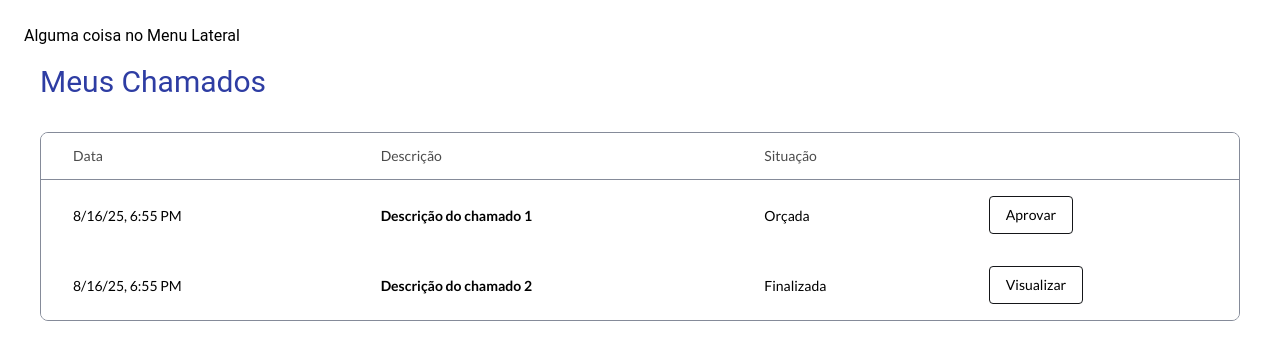
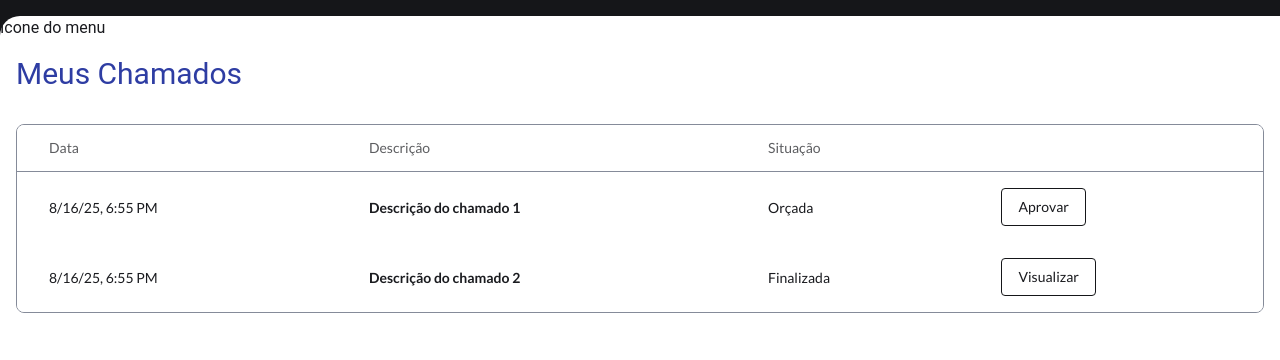
Before and after one commit to AngeloPre/web2, an Angular app in the folder web/: page /customer in a window 1280 px wide. Shown: the top 360 px of the page. Built offline with nearby package versions, Linux system fonts and the light colour scheme.

Commit message:
feat: :sparkles: layout inicial do menu-lateral
criado o layout-inicial do menu-lateral com toggle para resize

```diff
--- a/web/src/app/layouts/menu-lateral/menu-lateral.component.html
+++ b/web/src/app/layouts/menu-lateral/menu-lateral.component.html
@@ -1,4 +1,57 @@
-<main class="p-6">
-    <div>Alguma coisa no Menu Lateral</div>
-    <router-outlet />
+<main class="h-screen w-screen">
+    <mat-drawer-container class="h-full w-full !bg-figma-gray-600">
+        <!-- side-menu -->
+        <mat-drawer #menu mode="side" class="!w-56 !bg-figma-gray-600" >
+            <div class="h-full w-full flex flex-col">
+                <!--header-->
+                <header class="flex items-center gap-3 px-4 py-2">
+                    <!--logo-->
+                    <img _ngcontent-ng-c2958804487="" src="/assets/logo.png" alt="logo" class="h-12 w-12 relative overflow-hidden">
+                    <!--titulo-->
+                    <div class="min-w-0">
+                        <span class="font-cinzel font-semibold text-brand-light" >Phoenix</span>
+                        <span class="font-orbitron font-medium text-brand-light">LAB</span>
+                        <p class="text-center justify-center text-white text-[10px] font-bold uppercase leading-3 tracking-wide">Cliente</p>
+                    </div>
+                </header>
+
+                <!--line-->
+                <div class="border-t opacity-20"></div>
+
+                <!--side-nav-->
+                <nav class="flex-1 overflow-y-auto px-2 py-3 space-y-1">
+                    <!--aqui só tem um exemplo, a ideia seria criar um component para chamar aqui pois esses botoes variam de acordo com o usuario-->
+                    <button class="w-full justify-start">
+                        <span class="text-figma-gray-300">Meus Chamados</span>
+                    </button>
+                </nav>
+
+                <!--line-->
+                <div class="border-t opacity-20"></div>
+
+                <!--user-->
+                <div class="relative px-4 py-4 inline-flex items-center gap-3">
+                    <!--photo-->
+                    <div class="w-8 h-8 flex items-center justify-center bg-brand-dark rounded-full">
+                        <span class="text-white font-lato font-normal text-sm tracking-wider" >SL</span>
+                    </div>
+                    <!--nomeemail-->
+                    <div class="min-w-0">
+                        <p class="self-stretch justify-center text-sm font-normal font-lato leading-tight text-white">nomedasilva</p>
+                        <p class="self-stretch justify-center text-xs font-normal font-lato leading-none text-figma-gray-400">emaildasilva</p>
+                    </div>
+                </div>
+            </div>
+        </mat-drawer>
+
+        <!-- main-content -->
+        <div class="h-full pt-4">
+            <div class="h-full w-full bg-white rounded-tl-[20px]">
+                <button type="button" matButton (click)="menu.toggle()">
+                Icone do menu
+                </button>
+                <router-outlet></router-outlet>
+            </div>
+        </div>
+    </mat-drawer-container>
 </main>
--- a/web/src/app/layouts/menu-lateral/menu-lateral.component.ts
+++ b/web/src/app/layouts/menu-lateral/menu-lateral.component.ts
@@ -1,13 +1,15 @@
 import { Component } from '@angular/core';
 import { RouterOutlet } from "@angular/router"
+import { MatSidenavModule } from '@angular/material/sidenav';
+import { MatButtonModule } from '@angular/material/button';
 
 @Component({
   selector: 'app-menu-lateral',
   standalone: true,
-  imports: [RouterOutlet],
+  imports: [MatSidenavModule, MatButtonModule, RouterOutlet],
   templateUrl: './menu-lateral.component.html',
-  styles: `:host { display:block; }`
+  styles: ``
 })
 export class MenuLateralComponent {
-
+  showFiller = false;
 }
--- a/web/src/app/pages/pag-inicial-cliente/pag-inicial-cliente.component.html
+++ b/web/src/app/pages/pag-inicial-cliente/pag-inicial-cliente.component.html
@@ -1,6 +1,6 @@
 <div class="p-4">
   <h1 class="text-3xl text-brand-dark" >Meus Chamados</h1>
   <div class="mt-8 bg-white rounded-lg overflow-hidden border border-figma-gray-300">
-  <app-chamado-table [chamados]="chamadosMock" />
- </div>
+    <app-chamado-table [chamados]="chamadosMock" />
+  </div>
 </div>
```
Also changed, not shown: web/src/app/app.routes.ts (+5 -3 lines).
